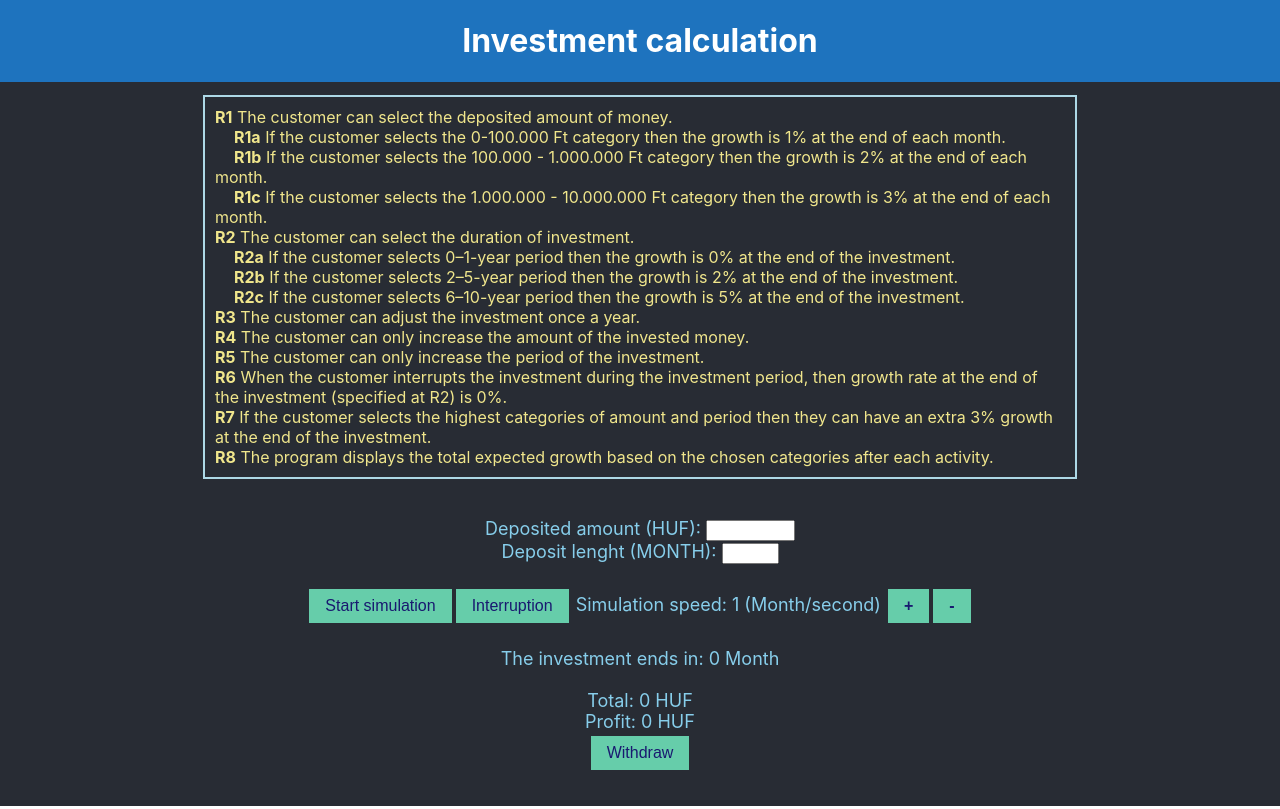
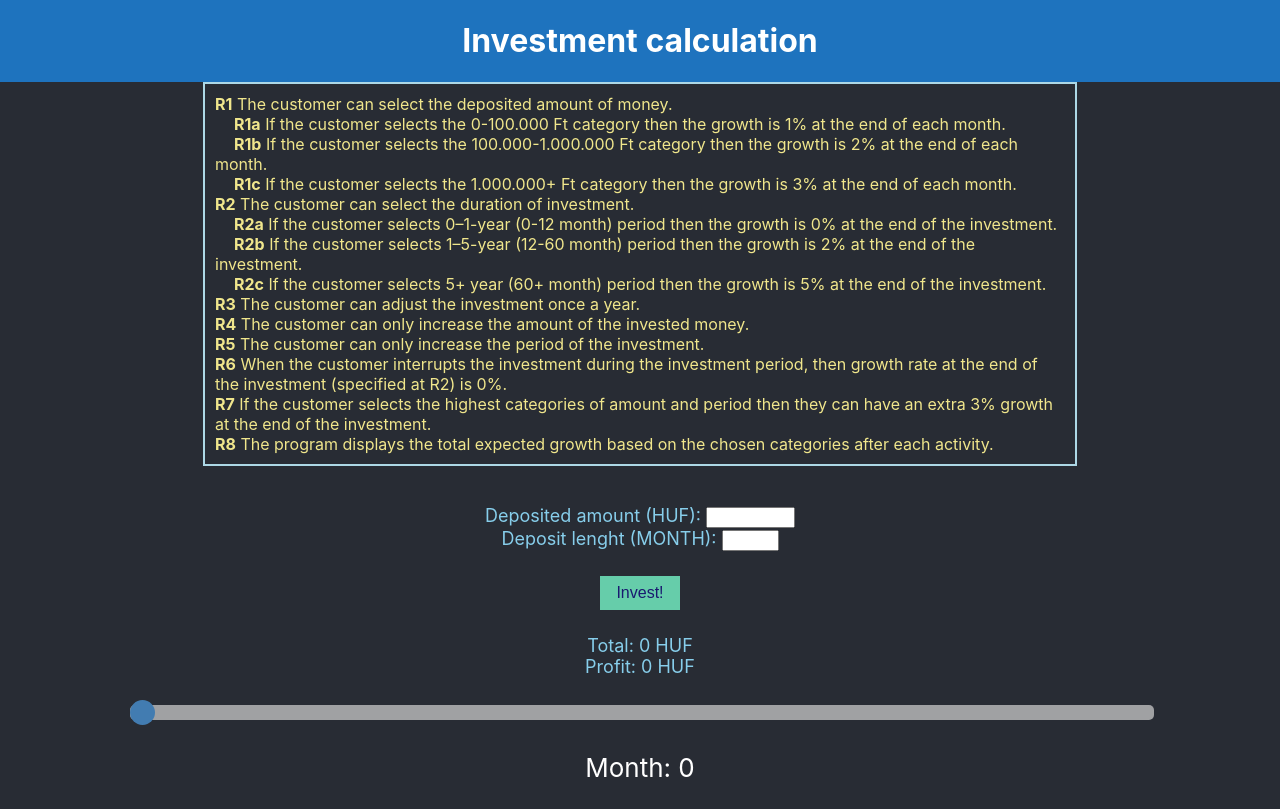
Before and after one commit to SzilardH/investment, a React (Create React App) app: page / in a window 1280 px wide. Built offline with nearby package versions, Linux system fonts and the light colour scheme.

Commit message:
Finished (without test)

```diff
--- a/package.json
+++ b/package.json
@@ -8,7 +8,9 @@
     "@testing-library/user-event": "^12.8.3",
     "react": "^17.0.2",
     "react-dom": "^17.0.2",
+    "react-range": "^1.8.7",
     "react-scripts": "4.0.3",
+    "reactrangeslider": "^3.0.6",
     "web-vitals": "^1.1.1"
   },
   "scripts": {
--- a/public/index.html
+++ b/public/index.html
@@ -47,6 +47,10 @@
           color: #87ceeb
       }
 
+      .slidecontainer {
+           width: 80%;
+      }
+
       .button {
           background-color: #66cdaa;
           border: none;
--- a/src/App.css
+++ b/src/App.css
@@ -62,3 +62,33 @@ a:focus {
     transform: rotate(360deg);
   }
 }
+
+.slider {
+  -webkit-appearance: none;
+  width: 100%;
+  height: 15px;
+  border-radius: 5px;
+  background: #d3d3d3;
+  outline: none;
+  opacity: 0.7;
+  -webkit-transition: 0.2s;
+  transition: opacity 0.2s;
+}
+
+.slider::-webkit-slider-thumb {
+  -webkit-appearance: none;
+  appearance: none;
+  width: 25px;
+  height: 25px;
+  border-radius: 50%;
+  background: #4e9fe6;
+  cursor: pointer;
+}
+
+.slider::-moz-range-thumb {
+  width: 25px;
+  height: 25px;
+  border-radius: 50%;
+  background: #4caf50;
+  cursor: pointer;
+}
--- a/src/App.js
+++ b/src/App.js
@@ -2,42 +2,55 @@ import React, { useState, useRef } from 'react'
 import './App.css';
 
 function App() {
-  var [speed, setSpeed] = useState('1');
+  var [inHuf, setInHuf] = useState('0');
+  var [inMonth, setInMonth] = useState('0');
   var [total, setTotal] = useState('0');
   var [profit, setProfit] = useState('0');
-  var [dispMonth, setDispMonth] = useState('0');
   var inputHUF = useRef();
   var inputLength = useRef();
-  var inHUF = 0;
-  var inLength = 0;
-  var curMonth = 0;
-  var growth = 1.1;
-  var sim;
-
+  var SliderValue = useRef();
+  var [sliderMonth, setSliderMonth] = useState('0');
+  var [growth, setGrowth] = useState('1.01');
+  var [premium, setPremium] = useState('1');
 
   function simulationStart() {
-    inHUF = inputHUF.current.value;
+    inHuf = inputHUF.current.value;
+    setInHuf(inHuf);
     total = inputHUF.current.value;
-    inLength = inputLength.current.value;
-    sim = setInterval(Simulation, 1000);
-  }
+    setTotal(total);
+    inMonth = inputLength.current.value;
+    setInMonth(inMonth);
 
-  function simulationEnd() {
-    clearInterval(sim);
+    if (inHuf < 100000) {
+      growth = 1.01;
+    } else if (inHuf < 1000000) {
+      growth = 1.02;
+    } else {
+      growth = 1.03;
+    }
+    setGrowth(growth);
+
+    if (inMonth < 12) {
+      premium = 1;
+    } else if (inMonth < 60) {
+      premium = 1.02;
+    } else {
+      premium = 1.05;
+    }
+    setPremium(premium);
   }
 
   function Simulation() {
-    curMonth = curMonth + parseInt(speed);
-    dispMonth = inLength - curMonth;
-    setDispMonth(dispMonth);
-    total *= growth;
+    sliderMonth = SliderValue.current.value;
+    setSliderMonth(sliderMonth);
+    if (sliderMonth < inMonth) {
+      total = inHuf * growth ** sliderMonth;
+    } else {
+      total = inHuf * premium * growth ** sliderMonth;
+    }
     setTotal(total);
-    profit = total - inHUF;
+    profit = total - inHuf;
     setProfit(profit);
-
-    console.log('Tic');
-    console.log(total);
-
   }
 
   return (
@@ -48,20 +61,13 @@ function App() {
     <header className="App-header">
         <p className='specification'>
         <b>R1</b> The customer can select the deposited amount of money.
-        <br/> <b>&nbsp;&nbsp;&nbsp;&nbsp; R1a</b> If the customer selects the 0-100.000 Ft category then the growth
-        is 1% at the end of each
-        month.
-        <br/> <b>&nbsp;&nbsp;&nbsp;&nbsp; R1b</b> If the customer selects the 100.000 - 1.000.000 Ft category then
-        the growth is 2% at the
-        end of each month.
-        <br/> <b>&nbsp;&nbsp;&nbsp;&nbsp; R1c</b> If the customer selects the 1.000.000 - 10.000.000 Ft category then
-        the growth is 3% at the
-        end of
-        each month.
+        <br/> <b>&nbsp;&nbsp;&nbsp;&nbsp; R1a</b> If the customer selects the 0-100.000 Ft category then the growth is 1% at the end of each month.
+        <br/> <b>&nbsp;&nbsp;&nbsp;&nbsp; R1b</b> If the customer selects the 100.000-1.000.000 Ft category then the growth is 2% at the end of each month.
+        <br/> <b>&nbsp;&nbsp;&nbsp;&nbsp; R1c</b> If the customer selects the 1.000.000+ Ft category then the growth is 3% at the end of each month.
         <br/> <b>R2</b> The customer can select the duration of investment.
-        <br/> <b>&nbsp;&nbsp;&nbsp;&nbsp; R2a</b> If the customer selects 0–1-year period then the growth is 0% at the end of the investment.
-        <br/> <b>&nbsp;&nbsp;&nbsp;&nbsp; R2b</b> If the customer selects 2–5-year period then the growth is 2% at the end of the investment.
-        <br/> <b>&nbsp;&nbsp;&nbsp;&nbsp; R2c</b> If the customer selects 6–10-year period then the growth is 5% at the end of the investment.
+        <br/> <b>&nbsp;&nbsp;&nbsp;&nbsp; R2a</b> If the customer selects 0–1-year (0-12 month) period then the growth is 0% at the end of the investment.
+        <br/> <b>&nbsp;&nbsp;&nbsp;&nbsp; R2b</b> If the customer selects 1–5-year (12-60 month) period then the growth is 2% at the end of the investment.
+        <br/> <b>&nbsp;&nbsp;&nbsp;&nbsp; R2c</b> If the customer selects 5+ year (60+ month) period then the growth is 5% at the end of the investment.
         <br/> <b>R3</b> The customer can adjust the investment once a year.
         <br/> <b>R4</b> The customer can only increase the amount of the invested money.
         <br/> <b>R5</b> The customer can only increase the period of the investment.
@@ -69,38 +75,19 @@ function App() {
         <br/> <b>R7</b> If the customer selects the highest categories of amount and period then they can have an extra 3% growth at the end of the investment.
         <br/> <b>R8</b> The program displays the total expected growth based on the chosen categories after each activity.
       </p>
+
       <p className="testcases">
             <br/>Deposited amount (HUF): <input size="8" ref={inputHUF}/>
             <br/>Deposit lenght (MONTH): <input size="4" ref={inputLength}/>
-            <br/> <br/><button className="button" onClick={simulationStart}> Start simulation </button>
-            <button className="button" onClick={simulationEnd}> Interruption </button> {' '}
-            Simulation speed: {' '} <span>{speed}</span> (Month/second) {' '}
-            <button
-            className='button'
-            onClick={() => {
-              speed++
-              setSpeed(speed)
-            }}
-          > <b>+</b>
-          </button>
-          <button
-            className='button'
-            onClick={() => {
-              speed--
-              setSpeed(speed)
-            }}
-          > <b>-</b>
-          </button>
-          <br/> <br/>The investment ends in: {' '} <span>{dispMonth}</span> Month
+            <br/> <br/><button className="button" onClick={simulationStart}> Invest! </button>
             <br/> <br/>Total:{' '}<span>{total}</span> HUF
             <br/>Profit:{' '}<span>{profit}</span> HUF
-            <br/><button
-            className='button'
-            onClick={() => {
-              total = 0;
-              setSpeed(1);
-            }}> Withdraw </button>
             </p>
+      <div className="slidecontainer">
+        <input type="range" min="0" max={inMonth} className="slider" defaultValue="0" ref={SliderValue}
+        onInput={Simulation}></input>
+        <p>Month: <span>{sliderMonth}</span></p>
+      </div>
     </header>
   </div>
   );
```
Also changed, not shown: 1 other file (tests, documents, lock files or other folders).
